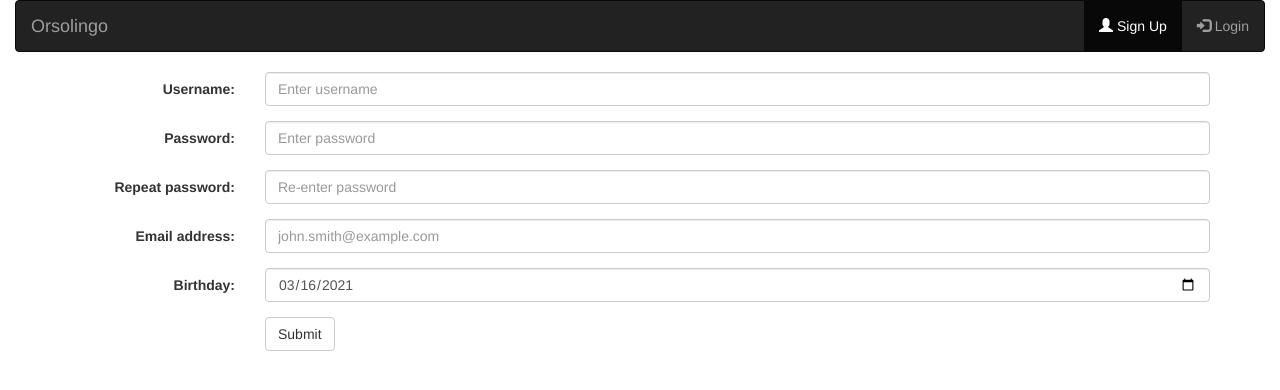
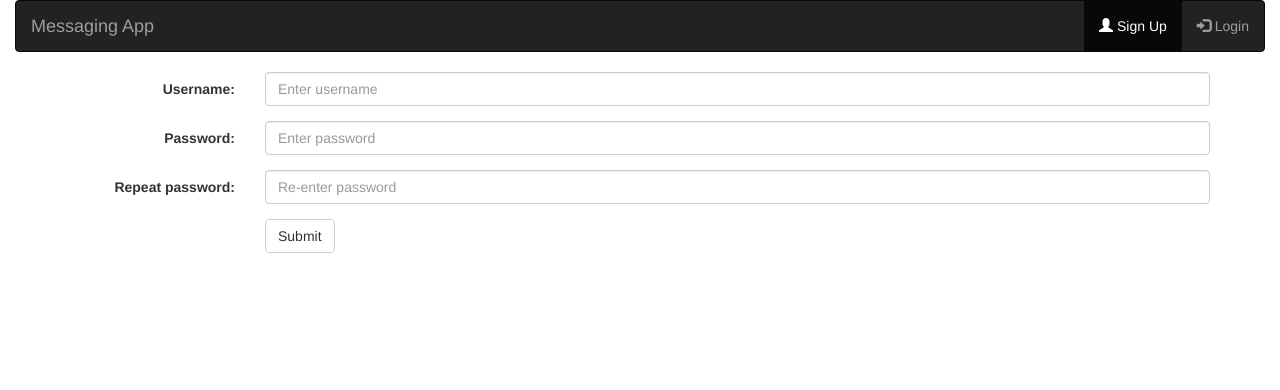
Before and after one commit to CaptThomas/LUproject, a Flask app: page /register in a window 1280 px wide. Shown: the top 390 px of the page. Run offline with Flask 2, Linux system fonts and the light colour scheme; some libraries are stand-ins or nearby versions.

Commit message:
register page

```diff
--- a/templates/register.html
+++ b/templates/register.html
@@ -17,7 +17,7 @@
         <!-- favicon -->
         <link href="/static/favicon.ico" rel="icon">
 
-        <title>Orsolingo: Register</title>
+        <title>Messaging App: Register</title>
 
     </head>
     <body>
@@ -25,7 +25,7 @@
         <nav class="navbar navbar-inverse">
   <div class="container-fluid">
     <div class="navbar-header">
-      <a class="navbar-brand" href="/">Orsolingo</a>
+      <a class="navbar-brand" href="/">Messaging App</a>
     </div>
     <ul class="nav navbar-nav">
       {% if session.user_id %}
@@ -67,18 +67,6 @@
     </div>
   </div>
   <div class="form-group">
-    <label class="control-label col-sm-2" for="email">Email address:</label>
-    <div class="col-sm-10">
-      <input type="text" class="form-control" id="email" name="email" placeholder="john.smith@example.com">
-    </div>
-  </div>
-  <div class="form-group">
-    <label class="control-label col-sm-2" for="bday">Birthday:</label>
-    <div class="col-sm-10">
-      <input type="date" class="form-control" id="bday" name="bday" value="2021-03-16" min="1900-01-01" max="{{maxdate}}">
-    </div>
-  </div>
-  <div class="form-group">
     <div class="col-sm-offset-2 col-sm-10">
       <button type="submit" class="btn btn-default">Submit</button>
     </div>
```
Also changed, not shown: templates/post.html (deleted, +0 -77 lines).
